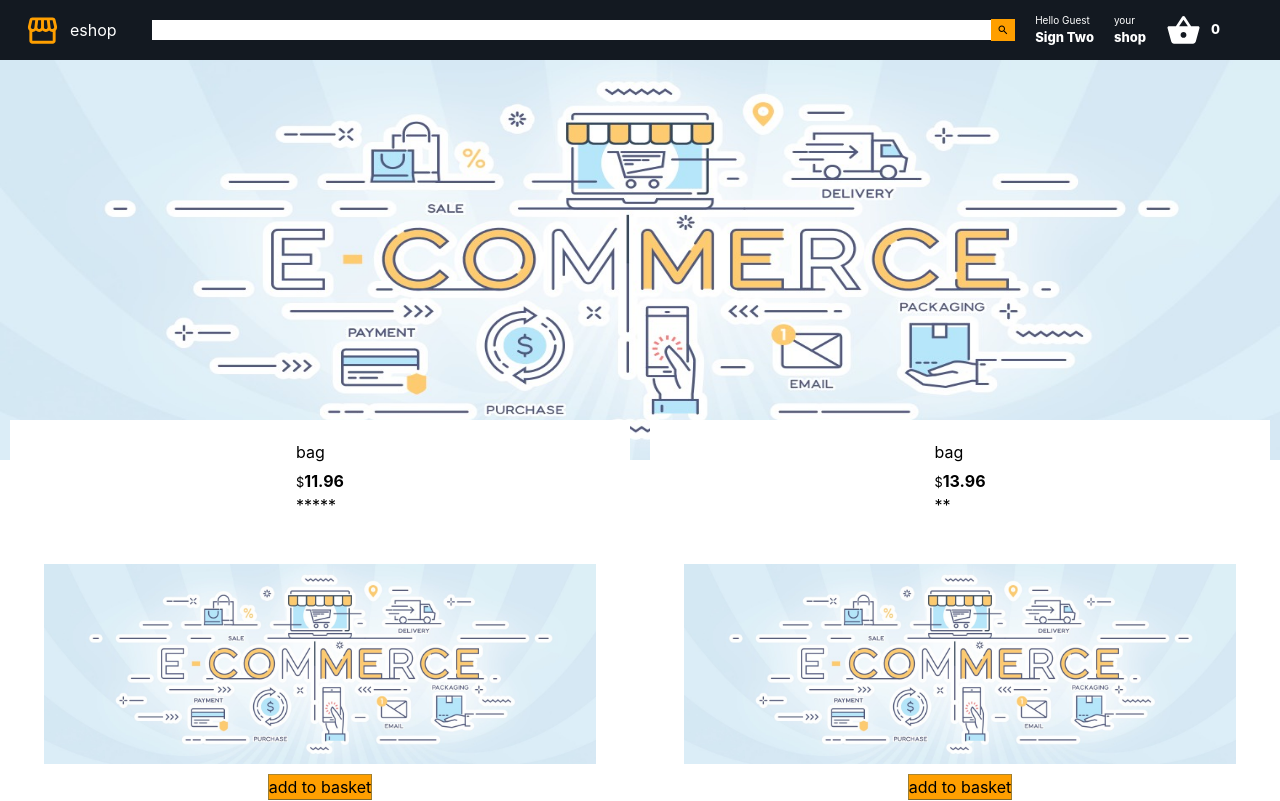
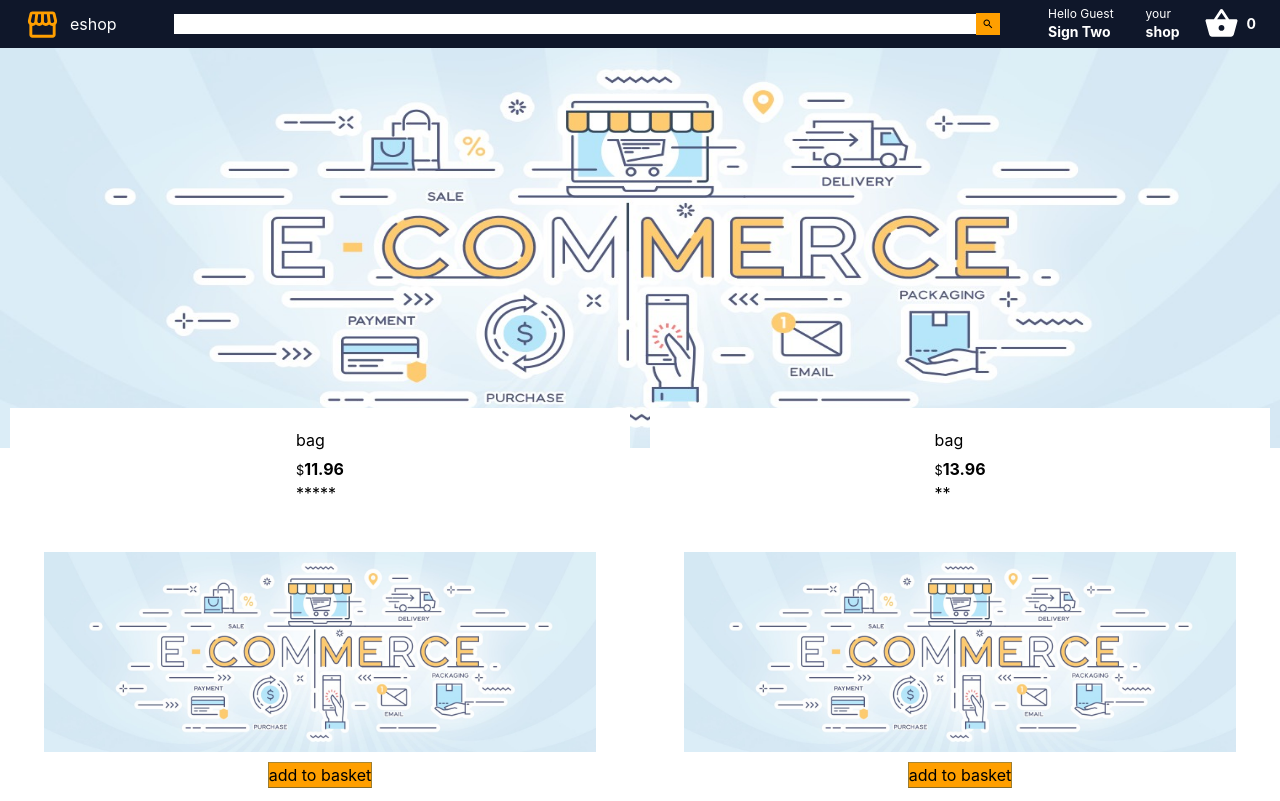
Before and after one commit to riazi-fsi/eshop, a React (Create React App) app: page / in a window 1280 px wide. Shown: the top 801 px of the page. Built offline with nearby package versions, Linux system fonts and the light colour scheme.

Commit message:
use tailwind

```diff
--- a/src/Checkout/Subtotal.js
+++ b/src/Checkout/Subtotal.js
@@ -3,7 +3,7 @@ import CurrencyFormat from 'react-currency-format';
 
 function Subtotal() {
     return (
-        <div className='bg-gray-200 p-3 h-1/2 w-64 border-gray-400 border'>
+        <div className='bg-gray-200 p-3 h-34 w-64 border-gray-400 border '>
 
             <CurrencyFormat
                 renderText={(value) => (
--- a/src/Header/Header.js
+++ b/src/Header/Header.js
@@ -10,31 +10,31 @@ export default function Header() {
     const [{ basket }, dispatch] = useStateValue();
 
     return (
-        <div className='header'>
+        <div className='flex items-center bg-slate-900 h-12 sticky z-50 top-0'>
             <Link to="/" style={{ textDecoration: 'none' }}>
                 <div className='header__logo'>
                     <StoreFrontIcon className='header__logoImage' fontSize='large' />
                     <h2 className="header__logoTitle">eshop</h2>
                 </div>
             </Link>
-            <div className='header__search'>
+            <div className=' flex flex-1 items-center mx-8 '>
                 <input type="text" className='header__serachInput' />
                 <SearchIcon className='header__searchIcon' />
             </div>
-            <div className="header__nav">
-                <div className="nav__item">
-                    <span className="nav__itemLineOne">Hello Guest</span>
-                    <span className="nav__itemLineTwo">Sign Two</span>
+            <div className="flex content-evenly ">
+                <div className=" flex flex-col mx-4 text-white">
+                    <span className="text-xs">Hello Guest</span>
+                    <span className="text-sm font-bold">Sign Two</span>
 
                 </div>
-                <div className="nav__item">
-                    <span className="nav__itemLineOne">your</span>
-                    <span className="nav__itemLineTwo">shop</span>
+                <div className="flex flex-col mx-4 text-white">
+                    <span className="text-xs">your</span>
+                    <span className="text-sm font-bold">shop</span>
                 </div>
                 <Link to="/checkout" style={{ textDecoration: 'none' }}>
-                    <div className='nav__itemBasket'>
+                    <div className='flex items-center text-white mr-4 ml-2'>
                         <ShoppingBasketIcon fontSize='large' />
-                        <span className="nav__itemLineTwo nav__basketCount">{basket.length}</span>
+                        <span className=" font-bold text-sm mx-2">{basket.length}</span>
                     </div>
                 </Link>
 
```
